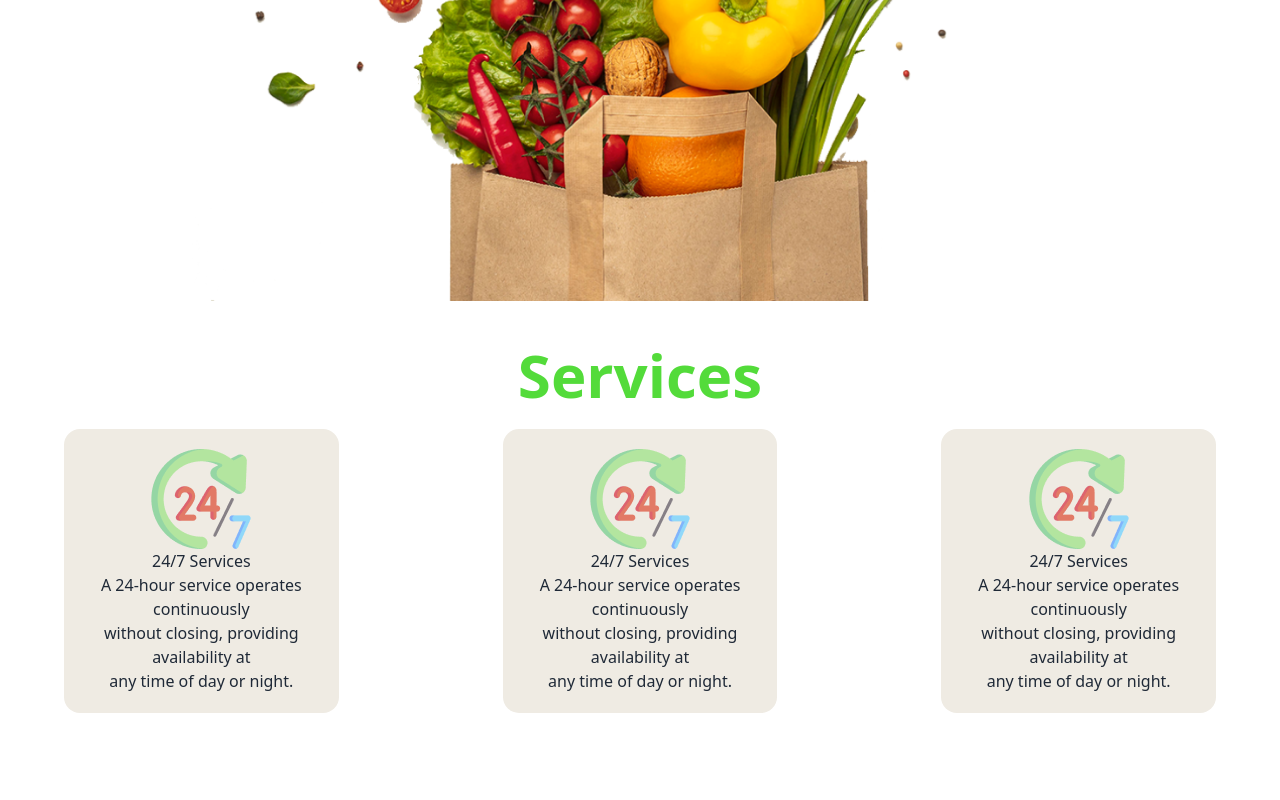
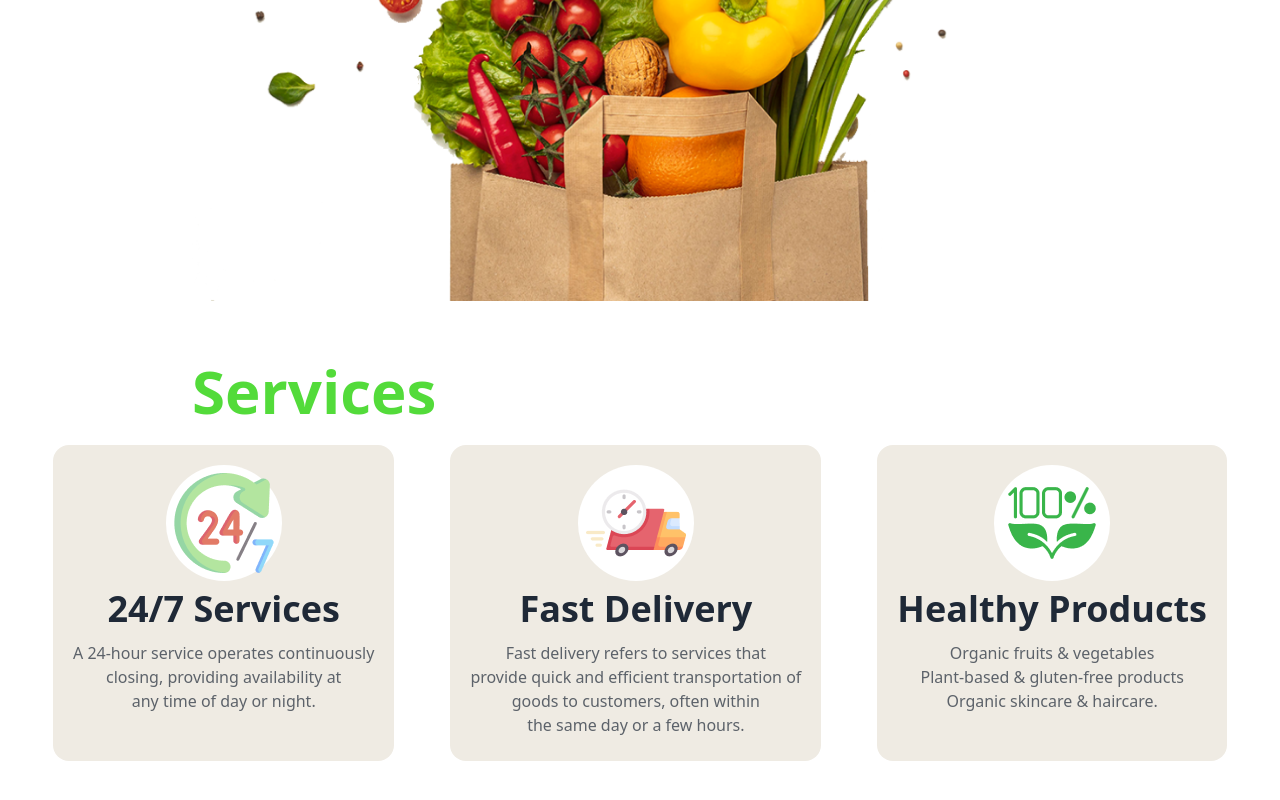
Before and after one commit to Shakhwat-93/assignment-3, a plain HTML site: page index.html in a window 1280 px wide. Shown: the part 732-1532 px from the top of the page. Before the commit the page ends 1469 px from the top, so only its background shows below. Drawn offline with nearby package versions, Linux system fonts and the light colour scheme.

Commit message:
add cards completely.

```diff
--- a/index.html
+++ b/index.html
@@ -19,7 +19,7 @@
 </head>
 <body class="font-sora">
 <!-- Nav section here -->
-<nav class="hidden md:block lg:block">
+<nav class="hidden md:block lg:block lg:px-14">
     <div class="navbar bg-base-100">
         <div class="navbar-start">
           <div class="dropdown">
@@ -108,25 +108,31 @@
   </div>
 </section>
 <!-- Card Section here -->
-<section>
-  <h1 class="text-center font-bold text-4xl md:text-4xl lg:text-6xl text-[#53db3a]">Services</h1>
-<div class="flex flex-col lg:flex-row my-6 justify-center gap-9">
-  <div class="card-container bg-[#EFEBE3] mx-16 rounded-2xl py-5 flex flex-col items-center text-center">
-    <img class="justify-center" src="c2-assets/service.png" alt="">
-    <h2>24/7 Services </h2>
-    <p>A 24-hour service operates continuously <br> without closing, providing availability at <br> any time of day or night.</p>
+<section class="lg:py-4">
+  <h1 class="text-center lg:text-left lg:ml-48 font-bold text-4xl md:text-4xl lg:text-6xl text-[#53db3a]">Services</h1>
+<div class="flex flex-col lg:flex-row my-6 justify-center gap-4">
+  <div class="card-container bg-[#EFEBE3] mx-5 lg:px-5 rounded-2xl py-5 flex flex-col items-center text-center">
+    <div class="img-container bg-white rounded-[100px]">
+      <img class="justify-center p-2" src="c2-assets/service.png" alt="">
+    </div>
+    <h2 class="font-bold text-lg md:text-3xl lg:text-4xl my-2">24/7 Services </h2>
+    <p class="opacity-70 my-1">A 24-hour service operates continuously <br> closing, providing availability at <br> any time of day or night.</p>
   </div>
-  <div class="card-container bg-[#EFEBE3] mx-16 rounded-2xl py-5 flex flex-col items-center text-center">
-    <div class="img-container">
-      <img src="c2-assets/service.png" alt="">
+  <div class="card-container bg-[#EFEBE3] mx-5 lg:px-5 rounded-2xl py-5 flex flex-col items-center text-center">
+    <div class="img-container bg-white rounded-[100px]">
+      <img class="object-cover p-2" src="c2-assets/delivery.png" alt="">
     </div>
-    <h2>24/7 Services </h2>
-    <p>A 24-hour service operates continuously <br> without closing, providing availability at <br> any time of day or night.</p>
+    <h2 class="font-bold text-lg md:text-3xl lg:text-4xl my-2">Fast Delivery</h2>
+    <p class="opacity-70 my-1">Fast delivery refers to services that <br> provide quick and efficient transportation of <br> goods to customers, often within <br> the same day or a few hours.
+    </p>
   </div>
-  <div class="card-container bg-[#EFEBE3] mx-16 rounded-2xl py-5 flex flex-col items-center text-center">
-    <img class="justify-center" src="c2-assets/service.png" alt="">
-    <h2>24/7 Services </h2>
-    <p>A 24-hour service operates continuously <br> without closing, providing availability at <br> any time of day or night.</p>
+  <div class="card-container bg-[#EFEBE3] mx-5 lg:px-5 rounded-2xl py-5 flex flex-col items-center text-center">
+    <div class="img-contianer bg-white rounded-[100px]">
+      <img class="justify-center p-2" src="c2-assets/healthy.png" alt="">
+    </div>
+    <h2 class="font-bold text-lg md:text-3xl lg:text-4xl my-2">Healthy Products</h2>
+    <p class="opacity-70 my-1">Organic fruits & vegetables <br>Plant-based & gluten-free products <br> Organic skincare & haircare.
+    </p>
   </div>
 </div>
 </section>
```
